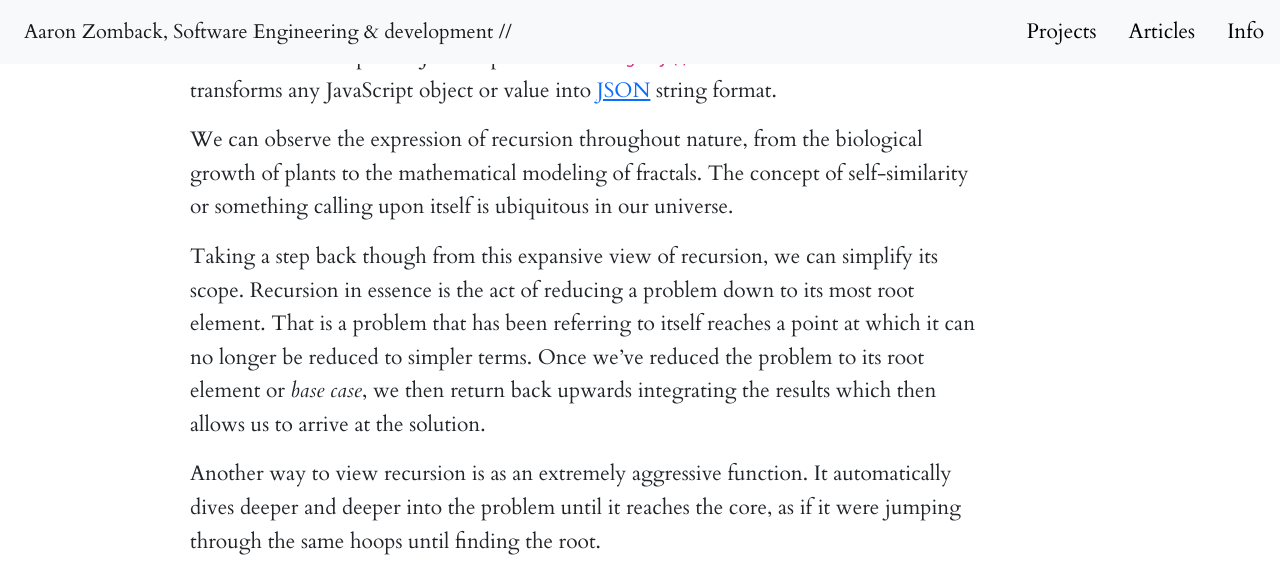
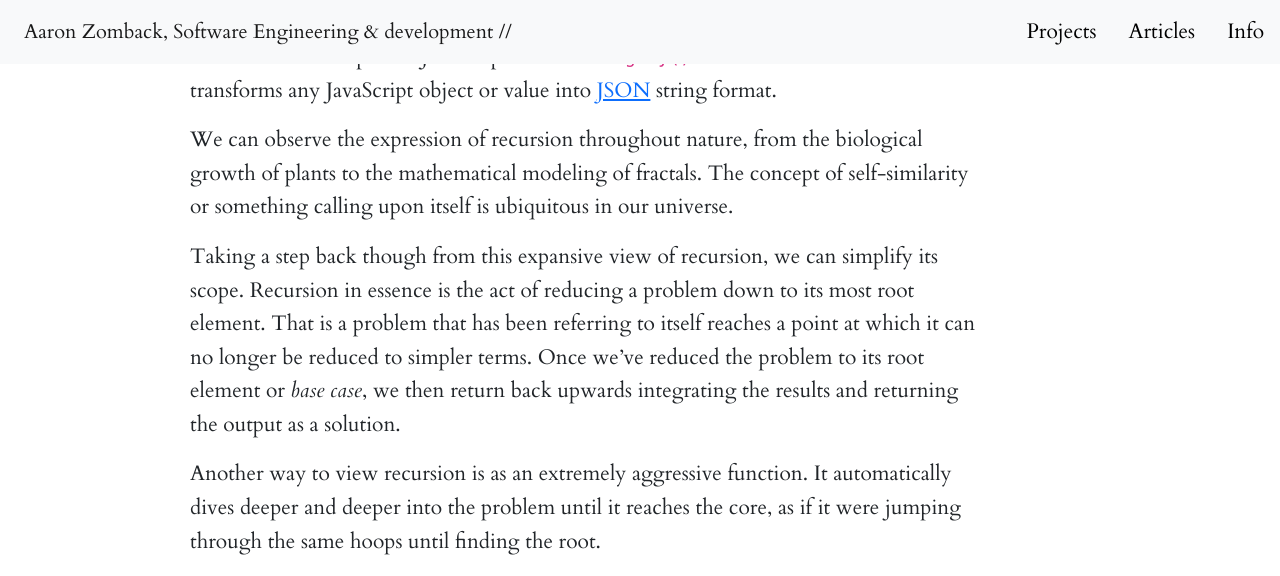
Before and after one commit to aaronzomback/design-portfolio, a Jekyll site: the page built from _posts/2021-04-30-what-is-recursion?.markdown, in a window 1280 px wide and 900 px high, scrolled down 934 px, cut to the strip 0-576 px from the top of the window. Built offline with Jekyll 4.4.1, drawn with Linux system fonts in a browser that asks for light colours; nearby versions of some CDN libraries.

Commit message:
Updated What Is Recursion?

```diff
--- a/_posts/2021-04-30-what-is-recursion?.markdown
+++ b/_posts/2021-04-30-what-is-recursion?.markdown
@@ -16,7 +16,7 @@
 
 We can observe the expression of recursion throughout nature, from the biological growth of plants to the mathematical modeling of fractals. The concept of self-similarity or something calling upon itself is ubiquitous in our universe.
 
-Taking a step back though from this expansive view of recursion, we can simplify its scope. Recursion in essence is the act of reducing a problem down to its most root element. That is a problem that has been referring to itself reaches a point at which it can no longer be reduced to simpler terms. Once we've reduced the problem to its root element or *base case*, we then return back upwards integrating the results which then allows us to arrive at the solution.
+Taking a step back though from this expansive view of recursion, we can simplify its scope. Recursion in essence is the act of reducing a problem down to its most root element. That is a problem that has been referring to itself reaches a point at which it can no longer be reduced to simpler terms. Once we've reduced the problem to its root element or *base case*, we then return back upwards integrating the results and returning the output as a solution.
 
 Another way to view recursion is as an extremely aggressive function. It automatically dives deeper and deeper into the problem until it reaches the core, as if it were jumping through the same hoops until finding the root.
 
```
